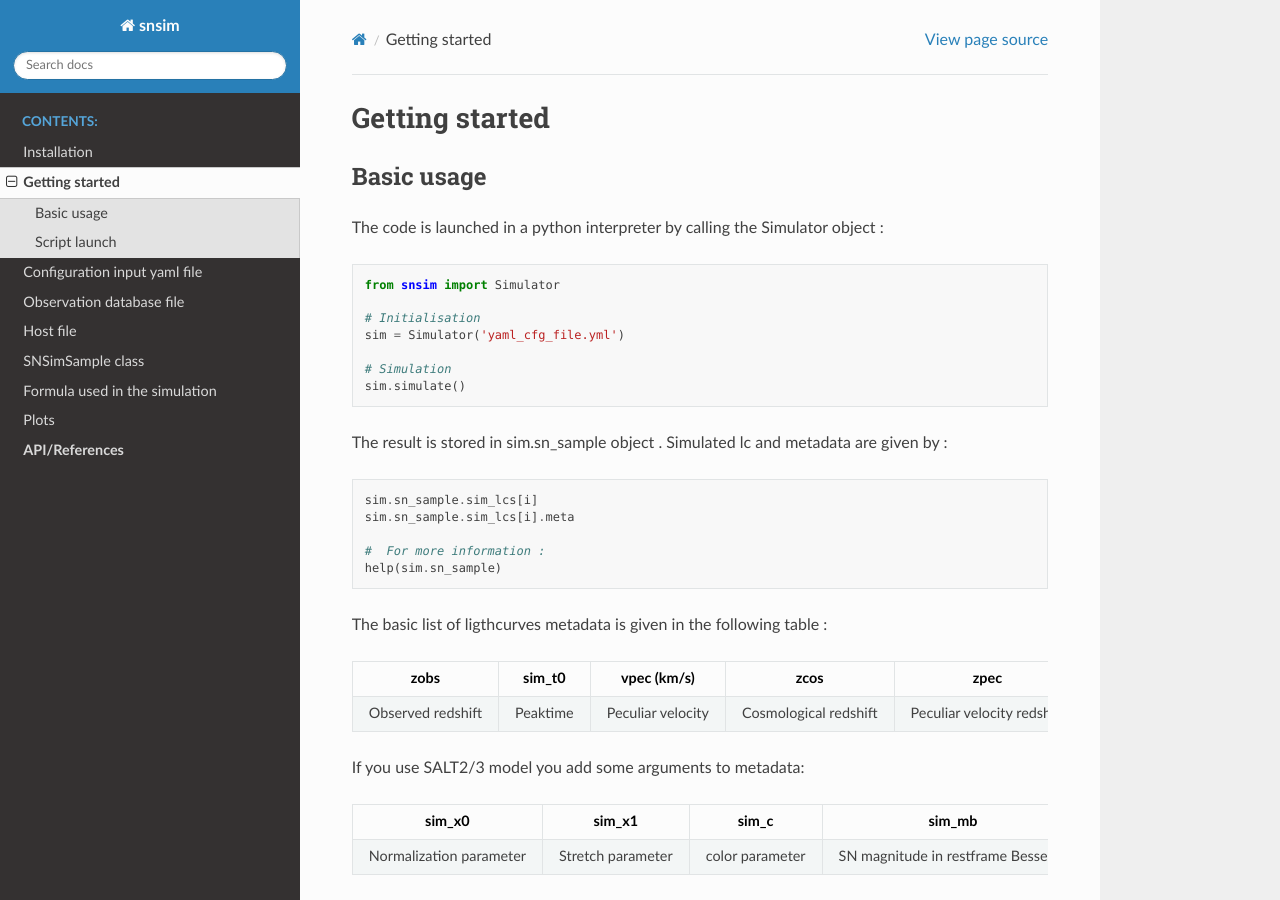
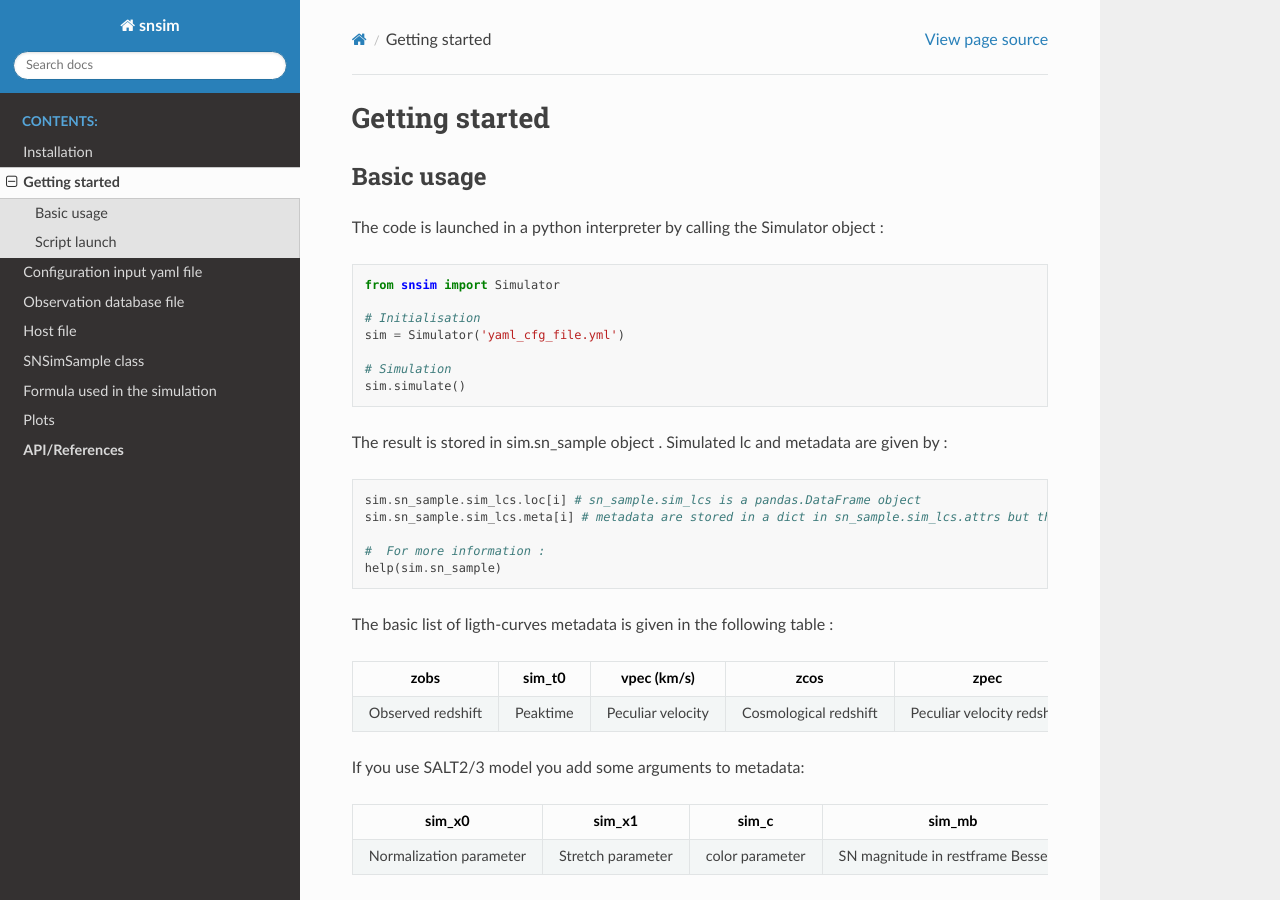
Before and after one commit to bastiencarreres/snsim, a Sphinx documentation site: the page built from docs/basicusage.md, in a window 1280 px wide and 900 px high. Built offline with Sphinx 7.4.7 and the Read the Docs theme 2.0.0, drawn with Linux system fonts in a browser that asks for light colours.

Commit message:
update doc

````diff
--- a/docs/basicusage.md
+++ b/docs/basicusage.md
@@ -16,13 +16,13 @@ sim.simulate()
 
 The result is stored in sim.sn_sample object . Simulated lc and metadata are given by :
 ```python
-sim.sn_sample.sim_lcs[i]
-sim.sn_sample.sim_lcs[i].meta
+sim.sn_sample.sim_lcs.loc[i] # sn_sample.sim_lcs is a pandas.DataFrame object
+sim.sn_sample.sim_lcs.meta[i] # metadata are stored in a dict in sn_sample.sim_lcs.attrs but there is a shortcut sim_lcs.meta
 
 #  For more information :
 help(sim.sn_sample)
 ```
-The basic list of ligthcurves metadata is given in the following table :
+The basic list of ligth-curves metadata is given in the following table :
 
 |       zobs        |  sim_t0  |    vpec (km/s)    |         zcos          |            zpec            |                       z2cmb                       |        zCMB        |      ra (rad)      |   dec (rad)    |          sn id           |           sim_mu           |          m_sct           |
 | :---------------: | :------: | :---------------: | :-------------------: | :------------------------: | :-----------------------------------------------: | :----------------: | :----------------: | :------------: | :----------------------: | :------------------------: | :----------------------: |
````
Also changed, not shown: docs/configfile.md (+2 -2 lines), docs/snsample.md (+4 -4 lines).
